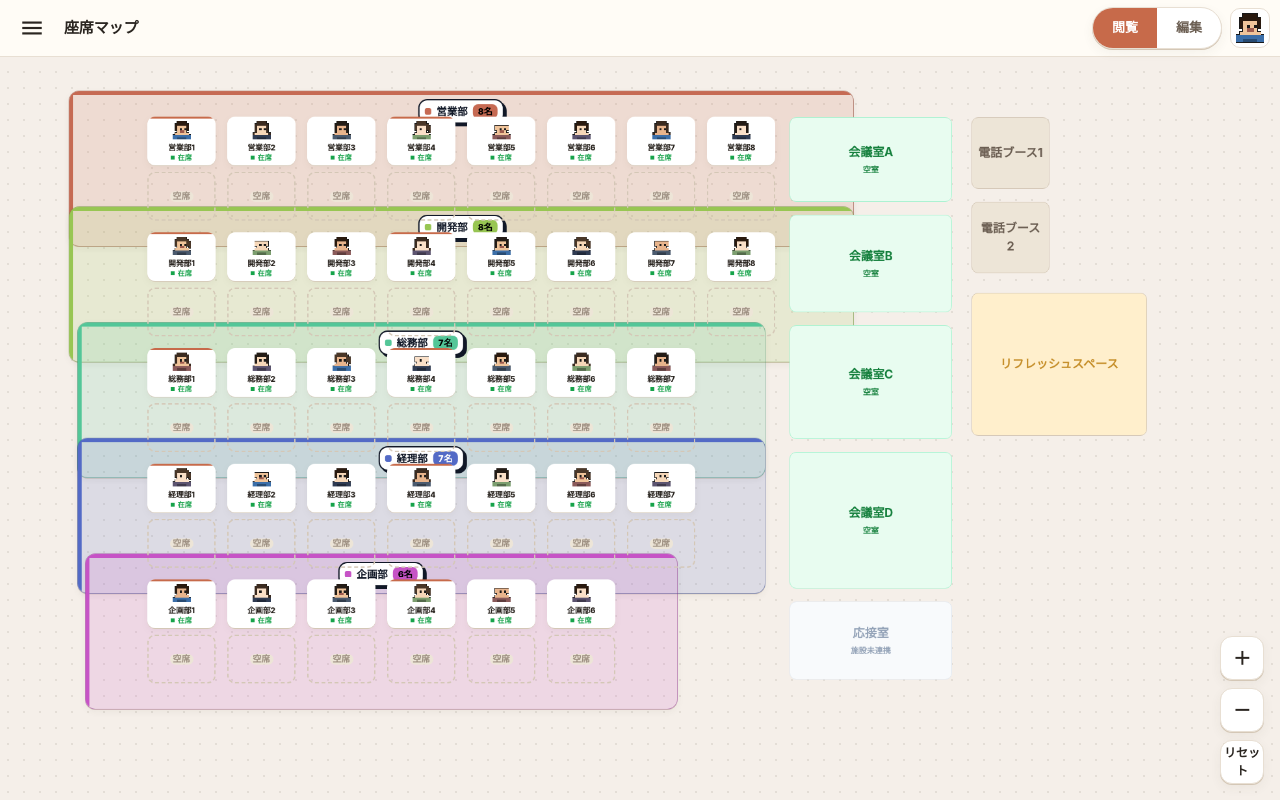
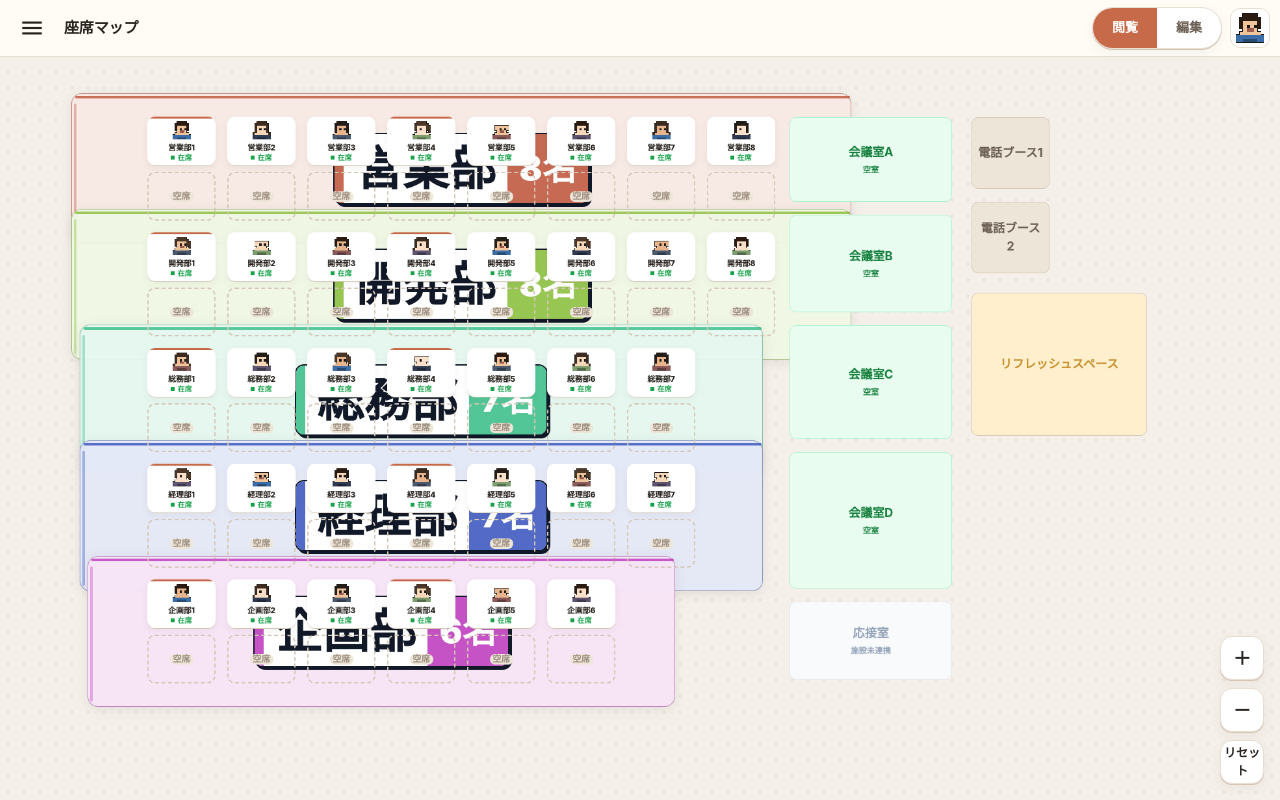
Before and after one commit to J-paku/seatmap-demo, a Next.js app: page / in a window 1280 px wide. Built offline with nearby package versions, Linux system fonts and the light colour scheme.

Commit message:
feat: チーム島を原本の5層構造+大ラベルに
- 床/上バー/左バー/インタラクション面/ラベル板の5層
- ラベル板を大きな比例フォント(チーム名44〜72 / 人数30〜52)
- LODで上バー高さ・左バー幅を切替

```diff
--- a/components/SeatMapCanvas.tsx
+++ b/components/SeatMapCanvas.tsx
@@ -1011,6 +1011,7 @@ export const SeatMapCanvas = forwardRef<SeatMapCanvasHandle, Props>(function Sea
               colorEntry={colorEntry}
               presentCount={assignedCountByTeam.get(team.id) ?? 0}
               counterScale={counterScale}
+              lod={lod}
               selected={false}
               dimmed={false}
               onBoundaryOpen={handleTeamBoundaryOpen}
--- a/components/TeamArea.tsx
+++ b/components/TeamArea.tsx
@@ -1,43 +1,38 @@
-import { useMemo, useRef, useState } from 'react'
+import { useRef, useState } from 'react'
 import { hexToRgba } from '@/lib/color'
 import type { TeamColorEntry } from '@/lib/team-colors'
 import type { Team } from '@/lib/types'
 
-// チームエリア(背景+上部/左辺カラーバー+ラベルカード)。overview では在席数を表示
+type Lod = 'detail' | 'mid' | 'overview'
+
+// チームエリア(バウンダリ)。原本の5層構造: 床カード / 上バー / 左バー / インタラクション面 / ラベル板
 type Props = {
   team: Team
   area: { x: number; y: number; w: number; h: number }
   colorEntry: TeamColorEntry
   presentCount: number
   counterScale: number
+  lod: Lod
   selected: boolean
   dimmed: boolean
-  // 10: 閲覧モードの pointerup(タップ)で画面座標 rect を渡してオーバーレイを開く
   onBoundaryOpen: (teamId: string, rect: DOMRect) => void
-  // 07: 編集モード中のみ付与。ラベルのドラッグでarea移動・タップでレイアウトモーダルを開く
   isEditMode?: boolean
   onLabelEditPointerDown?: (teamId: string, e: React.PointerEvent) => void
   onLabelTap?: (teamId: string) => void
 }
 
-// エリア幅に応じた文字サイズ段階(狭いほど縮小)
-const labelFontSize = (width: number) => {
-  if (width < 220) return 11
-  if (width < 320) return 12
-  return 13
-}
-
-// タップ確定/ロングプレスの閾値(10-main-interactions 実測)
+const ISLAND_INSET = 4
 const TAP_DISTANCE_THRESHOLD = 8
 const OBJECT_LONG_PRESS_MS = 300
+
+const clamp = (min: number, v: number, max: number) => Math.min(max, Math.max(min, v))
 
 export const TeamArea = ({
   team,
   area,
   colorEntry,
   presentCount,
-  counterScale,
-  selected,
+  lod,
   dimmed,
   onBoundaryOpen,
   isEditMode,
@@ -47,7 +42,6 @@ export const TeamArea = ({
   const [hovered, setHovered] = useState(false)
   const [pressed, setPressed] = useState(false)
 
-  // ポインタ状態機械用の ref(再レンダーを起こさない)
   const startRef = useRef<{ x: number; y: number } | null>(null)
   const movedRef = useRef(false)
   const lpTimerRef = useRef<ReturnType<typeof setTimeout> | null>(null)
@@ -62,24 +56,20 @@ export const TeamArea = ({
 
   const handlePointerDown = (e: React.PointerEvent) => {
     setPressed(true)
-    if (isEditMode) return
-    if (!e.isPrimary) return
+    if (isEditMode || !e.isPrimary) return
     startRef.current = { x: e.clientX, y: e.clientY }
     movedRef.current = false
     lpFiredRef.current = false
     clearLongPress()
     lpTimerRef.current = setTimeout(() => {
       lpTimerRef.current = null
-      // ロングプレス発火(編集進入は07担当・ここでは以降のタップを抑止するだけ)
       lpFiredRef.current = true
     }, OBJECT_LONG_PRESS_MS)
   }
 
   const handlePointerMove = (e: React.PointerEvent) => {
     if (isEditMode || !startRef.current) return
-    const dx = e.clientX - startRef.current.x
-    const dy = e.clientY - startRef.current.y
-    if (Math.hypot(dx, dy) > TAP_DISTANCE_THRESHOLD) {
+    if (Math.hypot(e.clientX - startRef.current.x, e.clientY - startRef.current.y) > TAP_DISTANCE_THRESHOLD) {
       movedRef.current = true
       clearLongPress()
     }
@@ -89,14 +79,12 @@ export const TeamArea = ({
     setPressed(false)
     clearLongPress()
     if (isEditMode) return
-    // ロングプレス発火済み・パン(8px超)・非プライマリはタップ扱いしない
     if (lpFiredRef.current || movedRef.current || !startRef.current) {
       startRef.current = null
       return
     }
     startRef.current = null
-    const rect = e.currentTarget.getBoundingClientRect()
-    onBoundaryOpen(team.id, rect)
+    onBoundaryOpen(team.id, e.currentTarget.getBoundingClientRect())
   }
 
   const handlePointerLeave = () => {
@@ -106,21 +94,29 @@ export const TeamArea = ({
     startRef.current = null
   }
 
-  // 選択時0.25・通常0.15・非選択時ダウントーン
-  const opacity = selected ? 0.25 : dimmed ? 0.08 : 0.15
-  const background = useMemo(
-    () => hexToRgba(colorEntry.background, opacity),
-    [colorEntry.background, opacity]
-  )
-
+  const inner = { x: area.x + ISLAND_INSET, y: area.y + ISLAND_INSET, w: area.w - ISLAND_INSET * 2, h: area.h - ISLAND_INSET * 2 }
+  const dot = colorEntry.background
+  const teamNameFont = clamp(44, Math.round(inner.w * 0.095), 72)
+  const countFont = clamp(30, Math.round(teamNameFont * 0.72), 52)
+  const topBarH = lod === 'overview' ? 8 : lod === 'mid' ? 6 : 4
+  const topBarR = lod === 'overview' ? 4 : 2
+  const leftBarW = lod === 'overview' ? 6 : 4
+  const leftBarOpacity = lod === 'overview' ? 0.7 : 0.45
   const scale = pressed ? 0.97 : hovered && !dimmed ? 1.02 : 1
 
   return (
+    <>
+      {/* 床カード */}
+      <div style={{ position: 'absolute', left: inner.x, top: inner.y, width: inner.w, height: inner.h, borderRadius: 16, background: 'var(--color-surface-elevated)', opacity: 0.95, pointerEvents: 'none' }} />
+      {/* 上部カラーバー */}
+      <div style={{ position: 'absolute', left: area.x + 10, top: area.y + 8, width: Math.max(0, area.w - 16), height: topBarH, borderRadius: topBarR, background: dot, opacity: 0.95, pointerEvents: 'none' }} />
+      {/* 左辺カラーバー */}
+      <div style={{ position: 'absolute', left: area.x + 8, top: area.y + 20, width: leftBarW, height: Math.max(0, area.h - 32), borderRadius: 2, background: dot, opacity: leftBarOpacity, pointerEvents: 'none' }} />
+      {/* インタラクション面 */}
       <div
-      className={`team-area${selected ? ' is-selected' : ''}${dimmed ? ' is-dimmed' : ''}`}
         role='button'
         tabIndex={-1}
-      // 閲覧モードの開きは pointerup。合成 click はキャンバス背景へバブリングさせない
+        data-team-id={team.id}
         onClick={(e) => e.stopPropagation()}
         onPointerEnter={() => setHovered(true)}
         onPointerLeave={handlePointerLeave}
@@ -128,46 +124,50 @@ export const TeamArea = ({
         onPointerMove={handlePointerMove}
         onPointerUp={handlePointerUp}
         style={{
-        left: area.x,
-        top: area.y,
-        width: area.w,
-        height: area.h,
-        background,
-        borderColor: selected ? colorEntry.border : hexToRgba(colorEntry.border, 0.5),
+          position: 'absolute',
+          left: inner.x,
+          top: inner.y,
+          width: inner.w,
+          height: inner.h,
+          borderRadius: 16,
+          background: hexToRgba(dot, 0.15),
+          border: `1px solid ${hexToRgba(colorEntry.border, 0.5)}`,
+          boxSizing: 'border-box',
+          cursor: 'pointer',
+          boxShadow: '0 4px 20px rgba(0, 0, 0, 0.08)',
+          opacity: dimmed ? 0.5 : 1,
           transform: `scale(${scale})`,
+          transition: 'transform .2s ease, background .2s ease, border-color .2s ease',
+          display: 'flex',
+          alignItems: 'center',
+          justifyContent: 'center',
         }}
       >
-      <div className='team-area-bar' style={{ background: colorEntry.background }} />
-      <div className='team-area-side-bar' style={{ background: colorEntry.background }} />
+        {/* ラベル板(ネオブルータル) */}
         <div
-        className={`team-area-label${isEditMode ? ' is-edit-mode' : ''}`}
-        style={{ fontSize: labelFontSize(area.w) * counterScale }}
-        onPointerDown={
-          isEditMode
-            ? (e) => {
-                e.stopPropagation()
-                onLabelEditPointerDown?.(team.id, e)
-              }
-            : undefined
-        }
-        onClick={
-          isEditMode
-            ? (e) => {
-                e.stopPropagation()
-                onLabelTap?.(team.id)
-              }
-            : undefined
-        }
+          onPointerDown={isEditMode ? (e) => { e.stopPropagation(); onLabelEditPointerDown?.(team.id, e) } : undefined}
+          onClick={isEditMode ? (e) => { e.stopPropagation(); onLabelTap?.(team.id) } : undefined}
+          style={{
+            display: 'grid',
+            gridTemplateColumns: '14px 1fr auto',
+            alignItems: 'stretch',
+            borderRadius: 14,
+            overflow: 'hidden',
+            maxWidth: 'calc(100% - 20px)',
+            border: '2px solid #111827',
+            background: '#ffffff',
+            boxShadow: '4px 4px 0 #111827',
+          }}
         >
-        <span className='team-area-label-strip' style={{ background: colorEntry.background }} />
-        <span className='team-area-label-name'>{team.name}</span>
-        <span
-          className='team-area-label-badge'
-          style={{ background: colorEntry.background, color: colorEntry.foreground }}
-        >
+          <div style={{ background: dot }} />
+          <div style={{ padding: '13px 18px', fontWeight: 800, lineHeight: 1.1, color: '#111827', fontSize: teamNameFont, whiteSpace: 'nowrap', overflow: 'hidden', textOverflow: 'ellipsis' }}>
+            {team.name}
+          </div>
+          <div style={{ padding: '13px 18px', fontWeight: 900, color: '#ffffff', background: dot, fontSize: countFont, display: 'flex', alignItems: 'center' }}>
             {presentCount}名
-        </span>
           </div>
         </div>
+      </div>
+    </>
   )
 }
```
Lines whose indentation alone changed are shown as unchanged.
